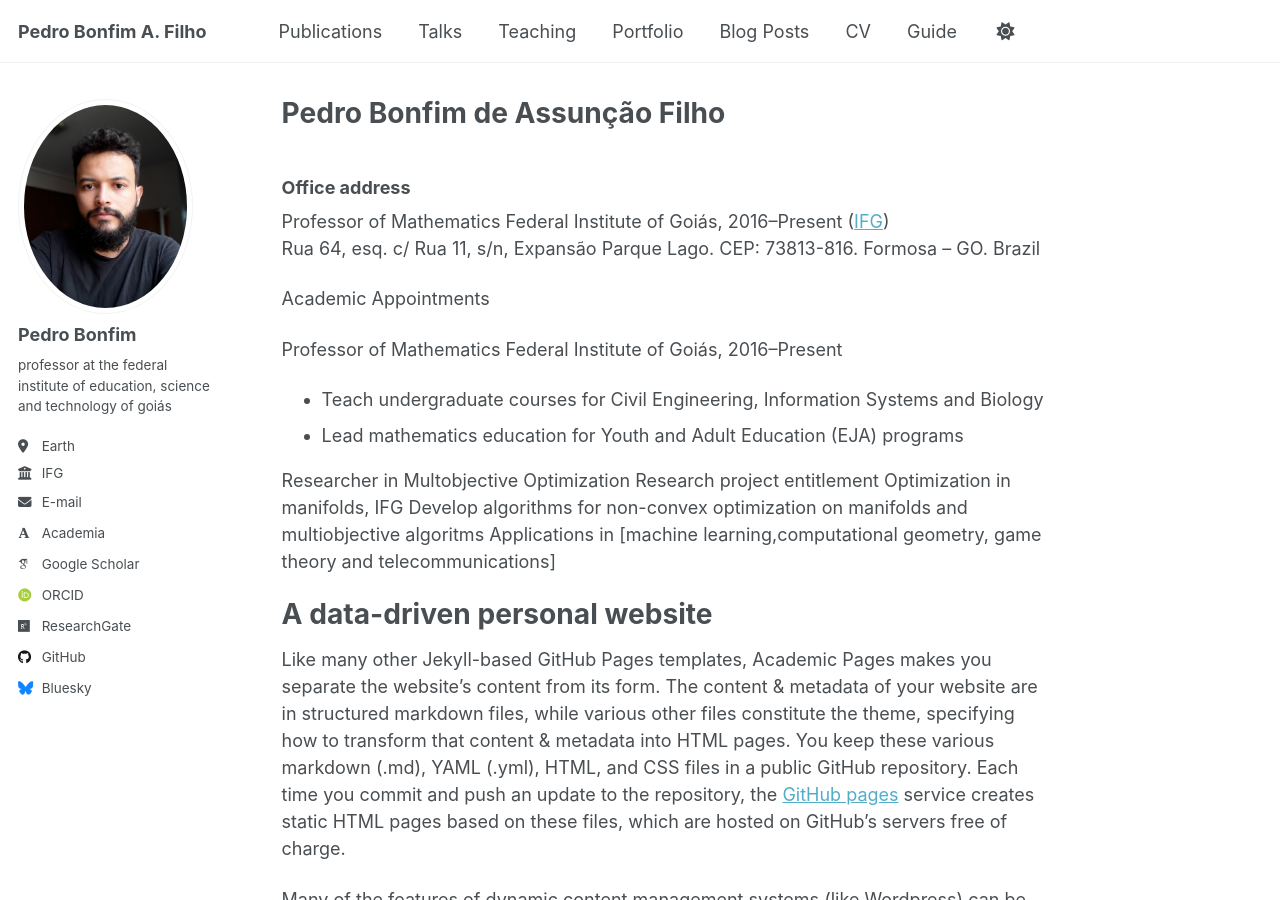
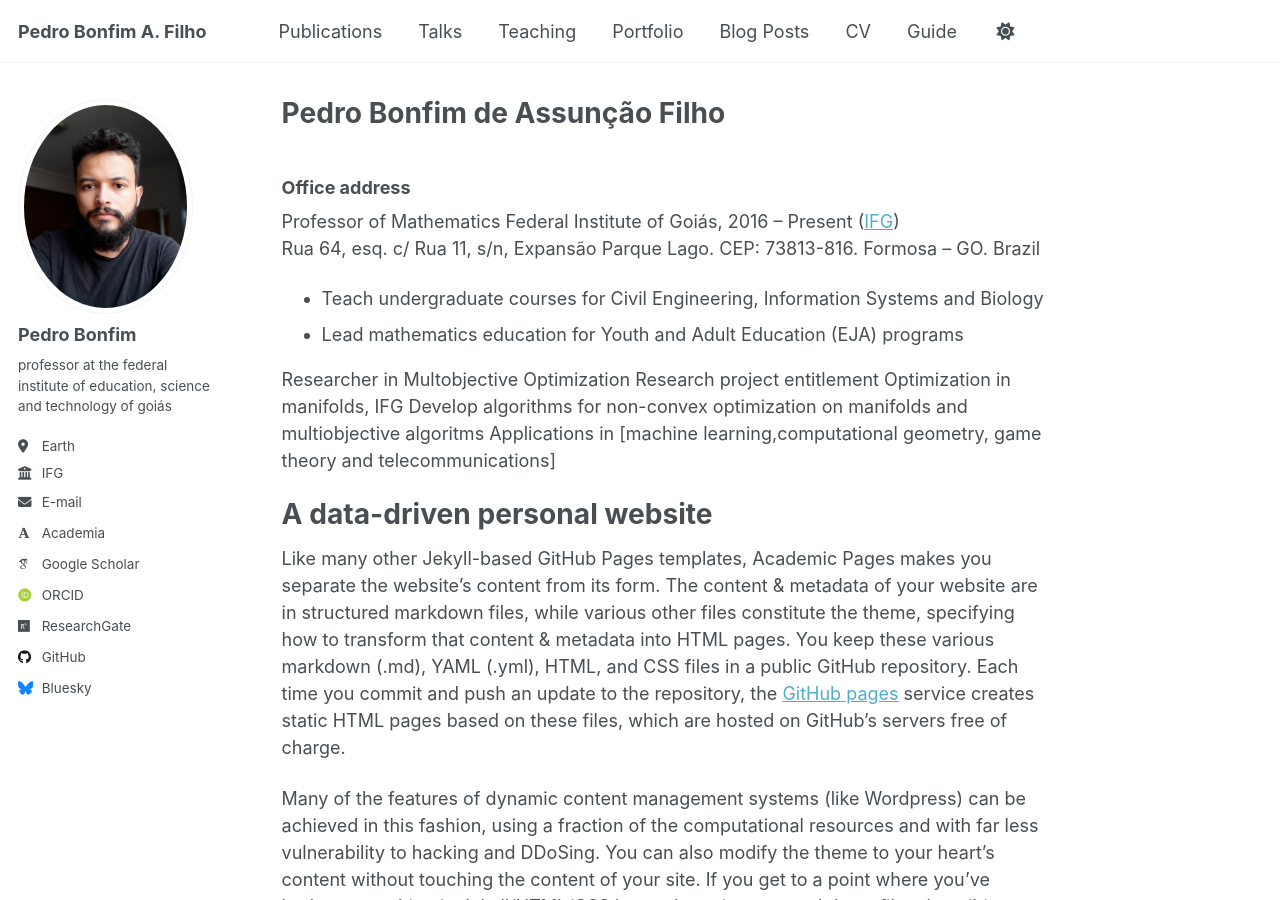
Before and after one commit to pedroassuncaofilho/pedroassuncaofilho.github.io, a Jekyll site: the page built from _pages/about.md, in a window 1280 px wide and 900 px high. Built offline with Jekyll 4.4.1, drawn with Linux system fonts in a browser that asks for light colours; some web fonts are replaced.

Commit message:
Update about.md

```diff
--- a/_pages/about.md
+++ b/_pages/about.md
@@ -11,13 +11,10 @@ redirect_from:
 ### Office address
 
 Professor of Mathematics
-Federal Institute of Goiás, 2016–Present ([IFG](https://www.ifg.edu.br/formosa))
+Federal Institute of Goiás, 2016 – Present ([IFG](https://www.ifg.edu.br/formosa))
 Rua 64, esq. c/ Rua 11, s/n, Expansão Parque Lago. CEP: 73813-816. Formosa – GO. Brazil
 
-Academic Appointments
 
-Professor of Mathematics
-Federal Institute of Goiás, 2016–Present
 - Teach undergraduate courses for Civil Engineering, Information Systems and Biology
 - Lead mathematics education for Youth and Adult Education (EJA) programs
 
```
